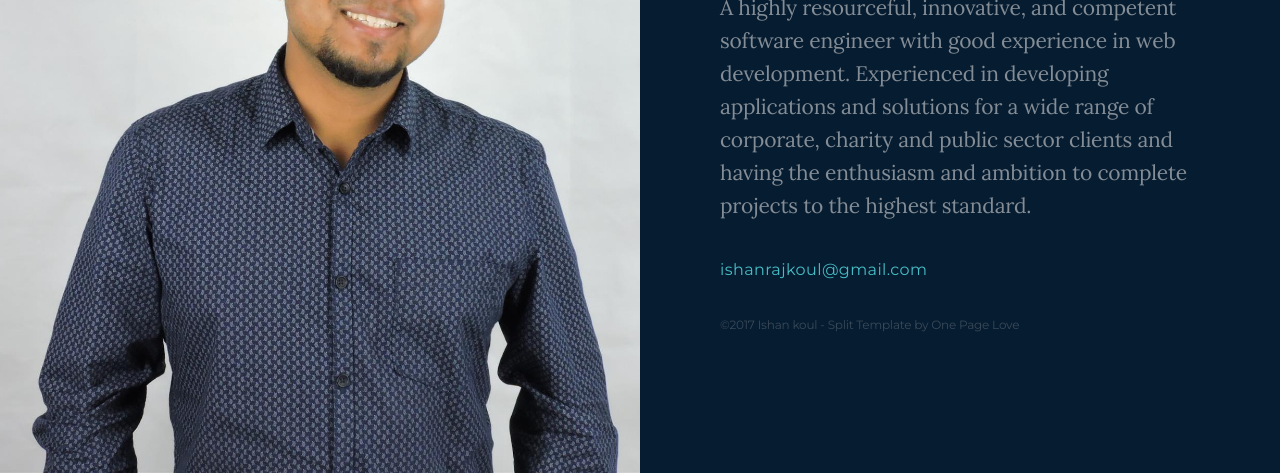
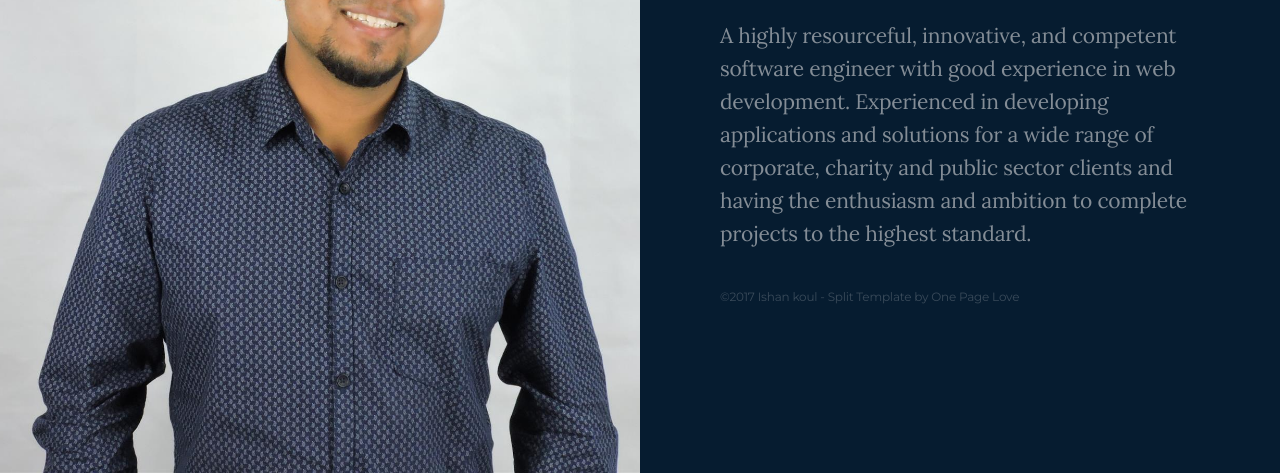
Before and after one commit to imIshan/imishan.github.io, a plain HTML site: page index.html in a window 1280 px wide. Shown: the part 327-800 px from the top of the page. Drawn offline with Linux system fonts and the light colour scheme.

Commit message:
Update index.html

```diff
--- a/index.html
+++ b/index.html
@@ -51,10 +51,6 @@
 
 			</div>
 
-			<div class="split-intro">
-					<h1>ishanrajkoul@gmail.com</h1>
-			</div>
-
 			<div class="split-credit">
 
 					<p>©2017 <a href="#">Ishan koul</a> - <a href="https://onepagelove.com/split">Split Template</a> by <a href="https://onepagelove.com">One Page Love</a></p>
```
